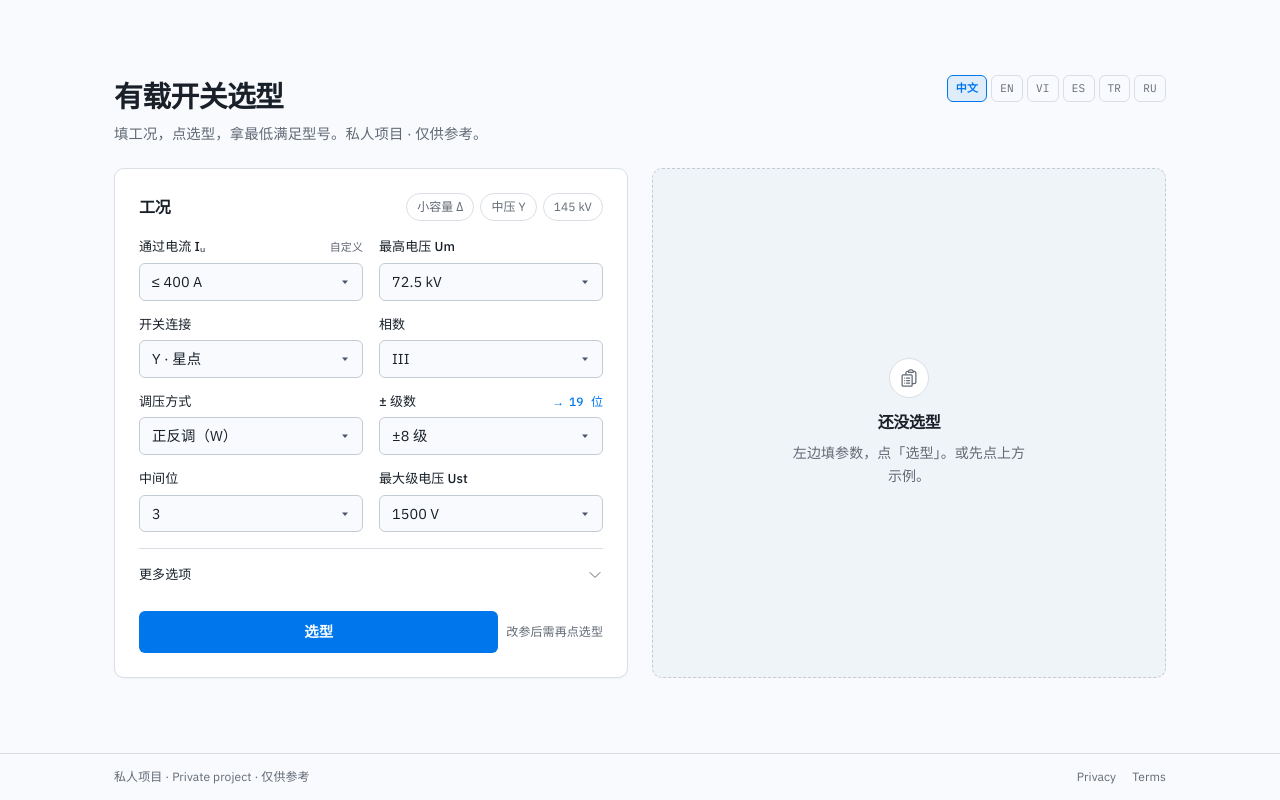
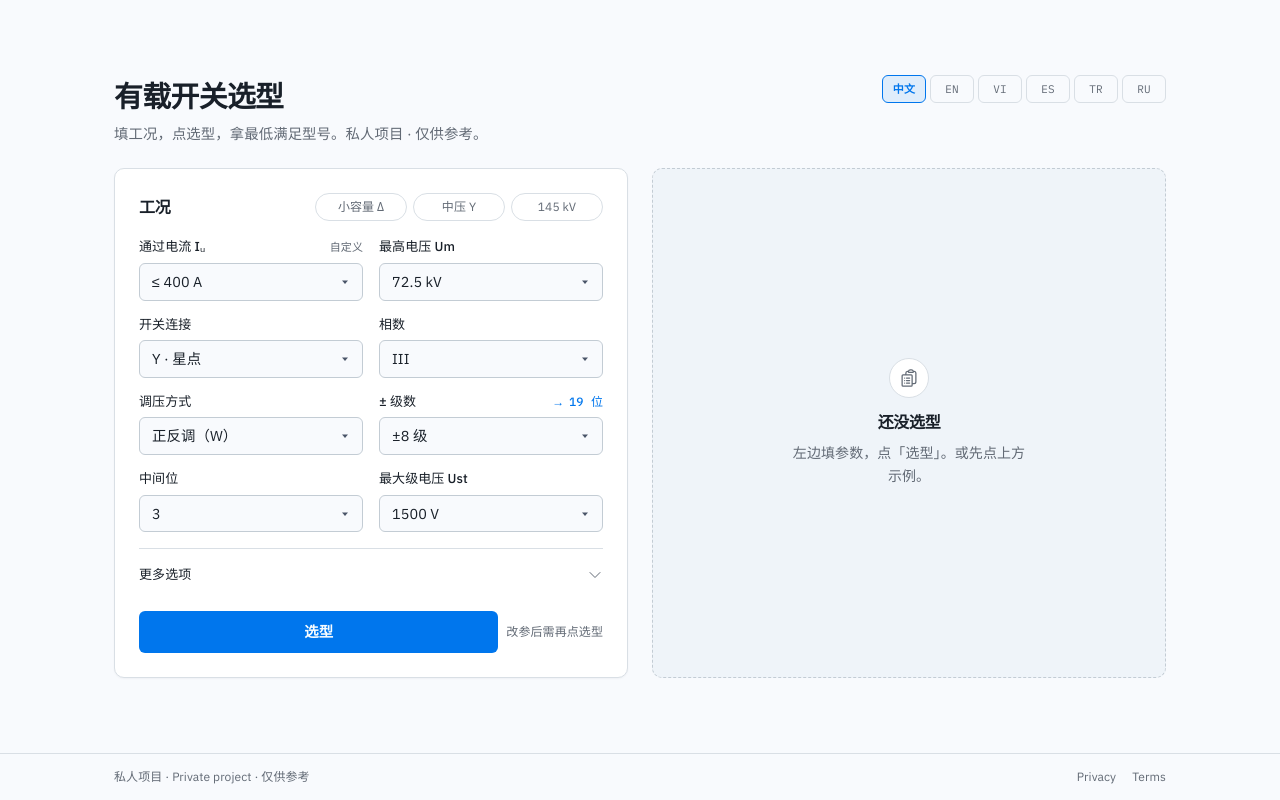
Before and after one commit to erict16/oltc-selector, a Next.js app: page / in a window 1280 px wide. Built offline with nearby package versions, Linux system fonts and the light colour scheme.

Commit message:
style: stabilize button widths across locales
Use fixed equal width for language chips and min-widths sized to the
longest labels so example, select, and copy buttons do not reflow when
switching language.

```diff
--- a/components/LangSwitcher.tsx
+++ b/components/LangSwitcher.tsx
@@ -30,7 +30,8 @@ export function LangSwitcher({
             title={opt.label}
             onClick={() => onChange(opt.id)}
             className={cx(
-              "rounded-[var(--radius-sm)] border px-2 py-1 font-mono text-[0.6875rem] tracking-wide transition-colors duration-150",
+              // Fixed width: 中文 is widest of the short codes; keep peers equal across locales.
+              "inline-flex h-7 w-11 items-center justify-center rounded-[var(--radius-sm)] border font-mono text-[0.6875rem] tracking-wide transition-colors duration-150",
               on
                 ? "border-[var(--color-accent)] bg-[oklch(58%_0.2_256_/_0.1)] font-semibold text-[var(--color-accent)]"
                 : "border-[var(--color-rule)] text-[var(--color-muted)] hover:border-[var(--color-accent)] hover:text-[var(--color-ink-2)]",
--- a/components/SelectorApp.tsx
+++ b/components/SelectorApp.tsx
@@ -371,7 +371,8 @@ export function SelectorApp() {
                     onClick={() => loadExample(ex)}
                     title={t(lang, ex.hintKey)}
                     className={cx(
-                      "rounded-full border px-2.5 py-1 text-[0.75rem] transition-colors duration-150",
+                      // min-w covers longest locale (e.g. ES “Pequeño Δ”, ZH “小容量 Δ”) so chips don’t reflow on lang change.
+                      "inline-flex min-h-7 min-w-[5.75rem] items-center justify-center rounded-full border px-2.5 py-1 text-center text-[0.75rem] transition-colors duration-150",
                       on
                         ? "border-[var(--color-accent)] text-[var(--color-accent)]"
                         : "border-[var(--color-rule)] text-[var(--color-muted)] hover:border-[var(--color-accent)] hover:text-[var(--color-accent)]",
@@ -826,7 +827,8 @@ export function SelectorApp() {
               type="submit"
               disabled={running || !input.throughCurrentA}
               className={cx(
-                "inline-flex min-h-[2.6rem] flex-1 items-center justify-center gap-2 rounded-[var(--radius-sm)] bg-[var(--color-accent)] px-5 text-[0.9rem] font-semibold text-[var(--color-accent-ink)] transition-[transform,opacity,background-color] duration-150",
+                // min-w fits longest locale (“Seleccionar de nuevo”); flex-1 still fills the row on sm+.
+                "inline-flex min-h-[2.6rem] min-w-[12.5rem] flex-1 items-center justify-center gap-2 rounded-[var(--radius-sm)] bg-[var(--color-accent)] px-5 text-center text-[0.9rem] font-semibold text-[var(--color-accent-ink)] transition-[transform,opacity,background-color] duration-150",
                 "hover:brightness-105 active:scale-[0.98]",
                 "disabled:cursor-not-allowed disabled:opacity-50",
                 running && "pointer-events-none",
@@ -890,7 +892,7 @@ export function SelectorApp() {
                     <button
                       type="button"
                       onClick={() => copyModel(primary.model)}
-                      className="mt-3 rounded-[var(--radius-sm)] bg-[var(--color-graphite)] px-3 py-1.5 text-[0.8125rem] font-medium text-white transition-opacity hover:opacity-90"
+                      className="mt-3 inline-flex min-h-8 min-w-[9.5rem] items-center justify-center rounded-[var(--radius-sm)] bg-[var(--color-graphite)] px-3 py-1.5 text-center text-[0.8125rem] font-medium text-white transition-opacity hover:opacity-90"
                     >
                       {copied ? t(lang, "copied") : t(lang, "copyType")}
                     </button>
@@ -942,7 +944,7 @@ export function SelectorApp() {
                                 <button
                                   type="button"
                                   onClick={() => copyModel(r.model)}
-                                  className="shrink-0 text-[0.6875rem] text-[var(--color-accent)] hover:underline"
+                                  className="inline-flex min-w-[4.5rem] shrink-0 justify-end text-[0.6875rem] text-[var(--color-accent)] hover:underline"
                                 >
                                   {t(lang, "copy")}
                                 </button>
```
